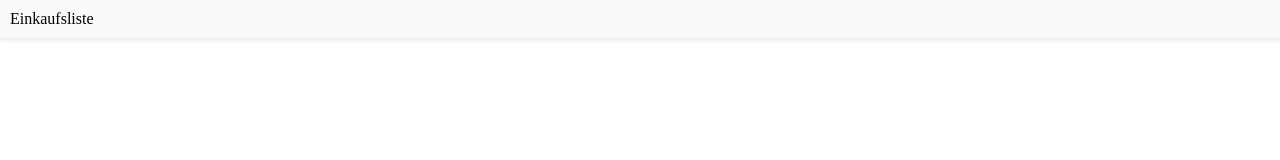
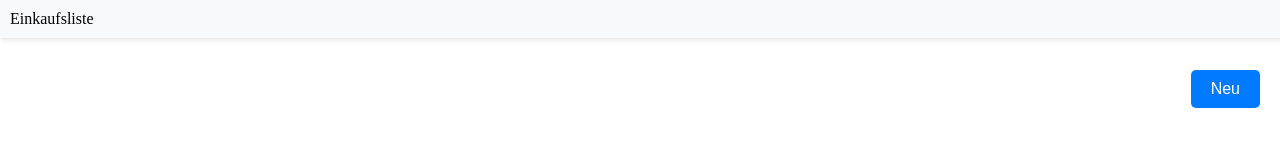
Before and after one commit to random744/ShoppingApp, a plain HTML site: page src/index.html in a window 1280 px wide. Drawn offline with Linux system fonts and the light colour scheme.

Commit message:
add button

```diff
--- a/src/index.html
+++ b/src/index.html
@@ -1,13 +1,18 @@
 <!DOCTYPE html>
 <html lang="en">
+
 <head>
     <meta charset="UTF-8">
     <meta name="viewport" content="width=device-width, initial-scale=1.0">
     <title>Einkaufsliste</title>
     <link rel="stylesheet" href="style.css">
 </head>
+
 <body>
     <header>Einkaufsliste</header>
+    <div class="container">
+        <button class="flex">Neu</button>
+    </div>
+</body>
 
-</body>
 </html>
--- a/src/style.css
+++ b/src/style.css
@@ -13,3 +13,24 @@ body {
     margin: 0;
     padding-top: 50px;
 }
+
+.container {
+    display: flex;
+    justify-content: flex-end;
+    padding: 20px;
+}
+
+button.flex {
+    padding: 10px 20px;
+    background-color: #007bff;
+    color: white;
+    border: none;
+    border-radius: 5px;
+    cursor: pointer;
+    font-size: 16px;
+    transition: background-color 0.3s ease;
+}
+
+button.flex:hover {
+    background-color: #0056b3;
+}
```
